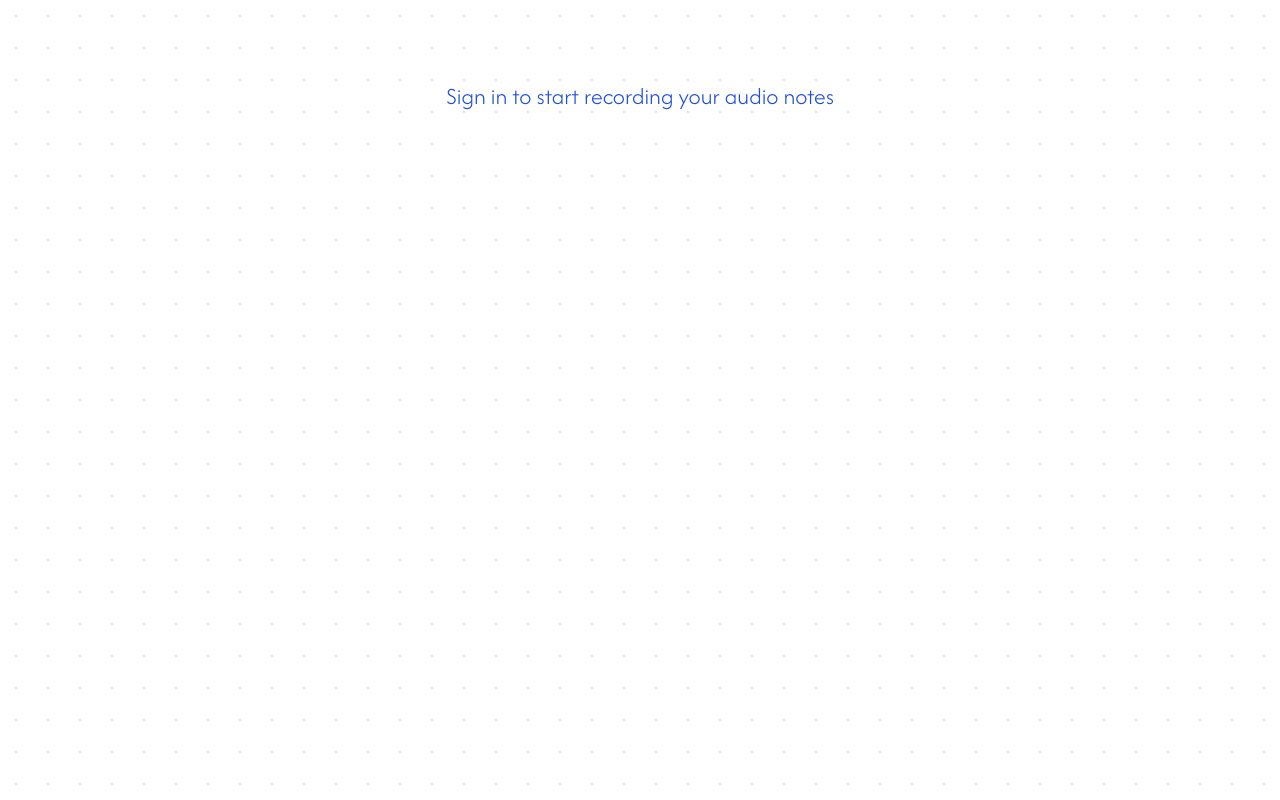
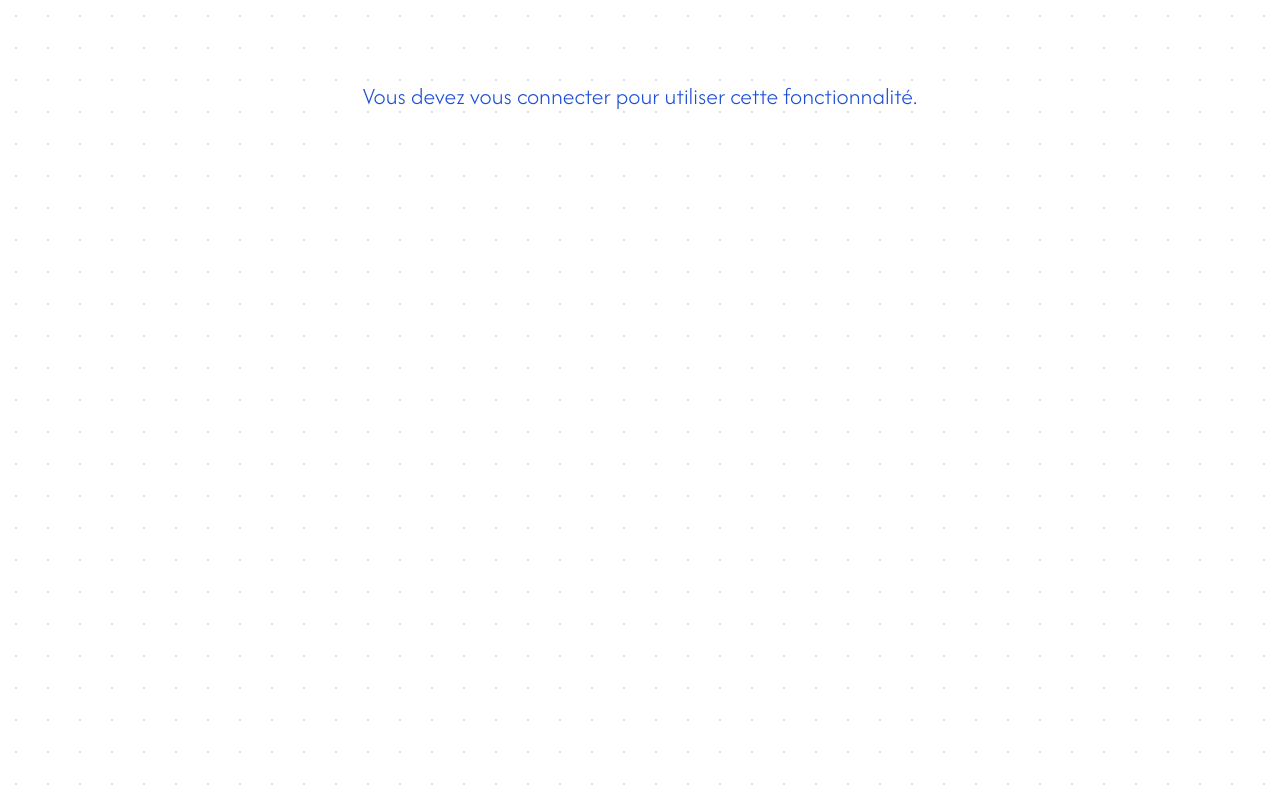
Before and after one commit to mirkobozzetto/superpowernotes, a Next.js app: page /recorder-embed in a window 1280 px wide. Built offline with nearby package versions, Linux system fonts and the light colour scheme; no server answers.

Commit message:
🚑 fix: update text to French for loading and sign-in messages in DynamicAudioRecorder

```diff
--- a/src/components/recorder/DynamicAudioRecorder.tsx
+++ b/src/components/recorder/DynamicAudioRecorder.tsx
@@ -70,7 +70,7 @@ export const DynamicAudioRecorder = ({
           {showLastMessage && (
             <div className="mb-[10vh] w-full max-w-md">
               {isLoading ? (
-                <p className="text-center">Loading last message...</p>
+                <p className="text-center">Chargement...</p>
               ) : error ? (
                 <p className="text-center text-red-500">{error}</p>
               ) : (
@@ -86,7 +86,7 @@ export const DynamicAudioRecorder = ({
       ) : (
         <div className="mx-auto">
           <p className="p-4 font-light text-blue-700 text-center text-xs md:text-sm lg:text-2xl italic">
-            {"Sign in to start recording your audio notes"}
+            {"Vous devez vous connecter pour utiliser cette fonctionnalité."}
           </p>
         </div>
       )}
```
